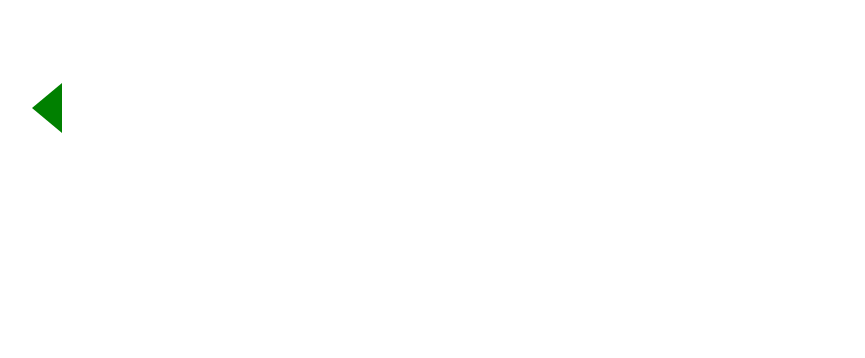
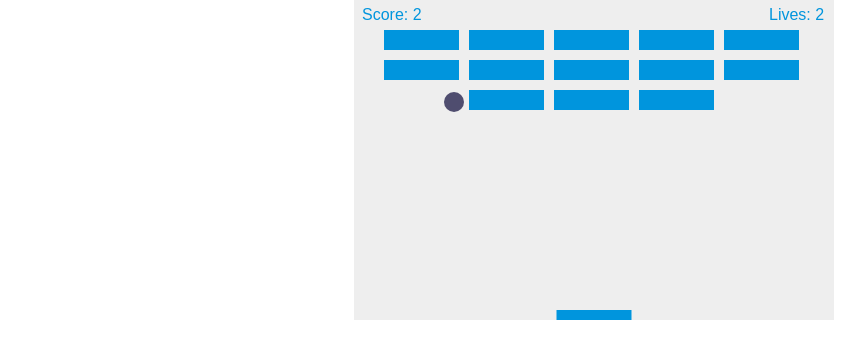
Before and after one commit to telfordtechnologies/fig-game, a plain HTML site: page index.html in a window 1280 px wide. Shown: the whole page, without its empty margins (46-911 px from the left). Drawn offline with Linux system fonts and the light colour scheme.

Commit message:
added breakout game from tutorial

```diff
--- a/index.html
+++ b/index.html
@@ -1,16 +1,211 @@
 <!DOCTYPE html>
 <html>
 <head>
-  <meta charset="utf-8">
-  <meta http-equiv="X-UA-Compatible" content="IE=edge">
-  <title>Xombie James</title>
-  <meta name="viewport" content="width=device-width, initial-scale=1">
-  <link rel="stylesheet" type="text/css" media="screen" href="index.css">
-  <link rel="icon" href="assets/favicon.ico">
-  <script src="index.js"></script>
+    <meta charset="utf-8" />
+    <title>Gamedev Canvas Workshop</title>
+    <style>
+    	* { padding: 0; margin: 0; }
+    	canvas { background: #eee; display: block; margin: 0 auto; }
+    </style>
 </head>
-<body onload="draw();">
-  <canvas id="canvas" width="100" height="100"></canvas>
-  <canvas id="triangle"></canvas>
+<body>
+
+<canvas id="myCanvas" width="480" height="320"></canvas>
+
+<script>
+  var canvas = document.getElementById("myCanvas");
+  var ctx = canvas.getContext("2d");
+  var ballRadius = 10;
+  var ballColor = "#0095DD";
+  let x = canvas.width/2
+  let y = canvas.height-30
+  let dx = 2;
+  let dy = -2;
+
+  var brickRowCount = 3;
+  var brickColumnCount = 5;
+  var brickWidth = 75;
+  var brickHeight = 20;
+  var brickPadding = 10;
+  var brickOffsetTop = 30;
+  var brickOffsetLeft = 30;
+  var bricks = [];
+
+  let score = 0;
+  let lives = 3;
+
+  for(var c=0; c<brickColumnCount;c++){
+    bricks[c] = [];
+    for(let r = 0; r<brickRowCount;r++){
+      bricks[c][r] = {x: 0 , y: 0, status: true}
+    }
+  }
+
+  const paddleHeight = 10;
+  const paddleWidth = 75;
+  let paddleX = (canvas.width-paddleWidth) / 2;
+
+  let rightPressed = false;
+  let leftPressed = false;
+
+  draw()
+
+  function draw(){
+    ctx.clearRect(0, 0, canvas.width, canvas.height);
+    drawBricks();
+    drawBall();
+    drawPaddle();
+    drawScore();
+    x += dx;
+    y += dy;
+    collisionDetection();
+
+    if(y + dy < 0+ballRadius){
+      dy = -dy
+      changeColor()
+    }
+    if(y + dy > canvas.height-ballRadius){
+      if(x > paddleX && x < paddleWidth + paddleX){
+        // dx += 0.1 * Math.sign(dx)
+        // dy += 0.1 * Math.sign(dy)
+        dy = -dy
+        // console.log(dx, dy)
+      } else if (lives > 0){
+        dy = -dy;
+        lives--;
+      } else {
+        // alert("GAME OVER");
+        document.location.reload();
+      }
+    }
+    if(x + dx < 0+ballRadius){
+      dx = -dx;
+      changeColor()
+    }
+    if(x + dx > canvas.width-ballRadius){
+      dx = -dx;
+      changeColor()
+    }
+
+    if(rightPressed && paddleX < canvas.width-paddleWidth){
+      paddleX += 7;
+    }
+    if(leftPressed && paddleX > 0){
+      paddleX -= 7;
+    }
+    requestAnimationFrame(draw)
+  }
+
+  document.addEventListener("keydown" , keyDownHandler , false);
+  document.addEventListener("keyup" , keyUpHandler, false);
+  document.addEventListener("mousemove" , mouseMoveHandler , false);
+
+
+  function drawBall(){
+    ctx.beginPath();
+    ctx.arc(x , y , ballRadius, 0, Math.PI*2);
+    ctx.fillStyle = ballColor;
+    ctx.fill();
+    ctx.closePath();
+  }
+
+  function drawPaddle(){
+    ctx.beginPath();
+    ctx.rect(paddleX, canvas.height-paddleHeight , paddleWidth , paddleHeight);
+    ctx.fillStyle = "#0095DD";
+    ctx.fill();
+    ctx.closePath();
+  }
+
+  function drawBricks(){
+    for(let c = 0; c<brickColumnCount; c++){
+      for(let r=0; r<brickRowCount; r++){
+        if(bricks[c][r].status){
+          var brickX = (c*(brickWidth+brickPadding))+brickOffsetLeft;
+          var brickY = (r*(brickHeight+brickPadding))+brickOffsetTop;
+          bricks[c][r].x = brickX;
+          bricks[c][r].y = brickY;
+          ctx.beginPath();
+          ctx.rect(brickX, brickY, brickWidth, brickHeight);
+          ctx.fillStyle = "#0095DD";
+          ctx.fill();
+          ctx.closePath();
+        }
+      }
+    }
+  }
+
+  function drawScore(){
+    ctx.font = "16px Arial";
+    ctx.fillStyle = "#0095DD";
+    ctx.fillText("Score: " + score, 8, 20)
+    ctx.fillText("Lives: " + lives, canvas.width-65, 20)
+  }
+
+  function collisionDetection(){
+    for(let c = 0; c<brickColumnCount; c++){
+      for(let r = 0; r<brickRowCount; r++){
+        let b = bricks[c][r];
+        if(b.status && x > b.x && x < b.x + brickWidth && y > b.y && y < b.y + brickHeight){
+          dy = -dy
+          b.status = false;
+          score++;
+          if(score === brickColumnCount * brickRowCount){
+            alert("YOU WIN, CONGRATULATIONS!")
+            document.location.reload();
+          }
+        }
+      }
+    }
+  }
+
+  function changeColor(){
+    ballColor = '#'+(0x1000000+(Math.random())*0xffffff).toString(16).substr(1,6)
+  }
+
+  function keyDownHandler(e){
+    if(e.key == "Right" || e.key == "ArrowRight"){
+      rightPressed = true;
+    } else if(e.key == "Left" || e.key == "ArrowLeft") {
+      leftPressed = true
+    }
+  }
+
+  function keyUpHandler(e){
+    if(e.key == "Right" || e.key == "ArrowRight"){
+      rightPressed = false;
+    } else if (e.key == "Left" || e.key == "ArrowLeft"){
+      leftPressed = false;
+    }
+  }
+
+  function mouseMoveHandler(e){
+    let relativeX = e.clientX - canvas.offsetLeft;
+    if(relativeX > 0 && relativeX < canvas.width){
+      paddleX = relativeX - paddleWidth/2
+    }
+  }
+
+
+
+  // ctx.beginPath();
+  // ctx.rect(20, 40, 50, 50);
+  // ctx.fillStyle = "#FF0000";
+  // ctx.fill();
+  // ctx.closePath();
+
+  // ctx.beginPath();
+  // ctx.arc(240, 160, 20, 0, Math.PI*2, false);
+  // ctx.fillStyle = "green";
+  // ctx.fill();
+  // ctx.closePath();
+
+  // ctx.beginPath();
+  // ctx.rect(160, 10, 100, 40);
+  // ctx.strokeStyle = "rgba(0, 0, 255, 0.5)";
+  // ctx.stroke();
+  // ctx.closePath();
+</script>
+
 </body>
 </html>
```
Also changed, not shown: originalIndex.html (added, +16 -0 lines), readme.md.
